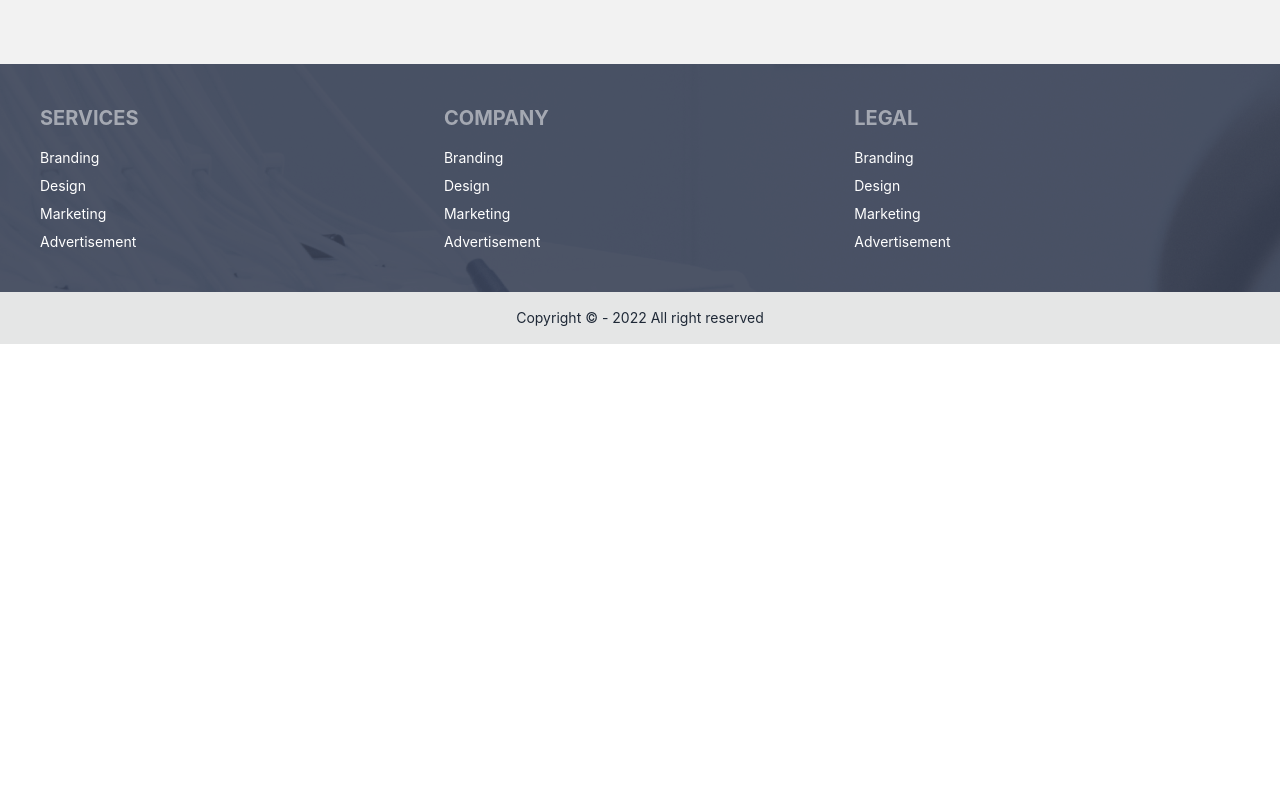
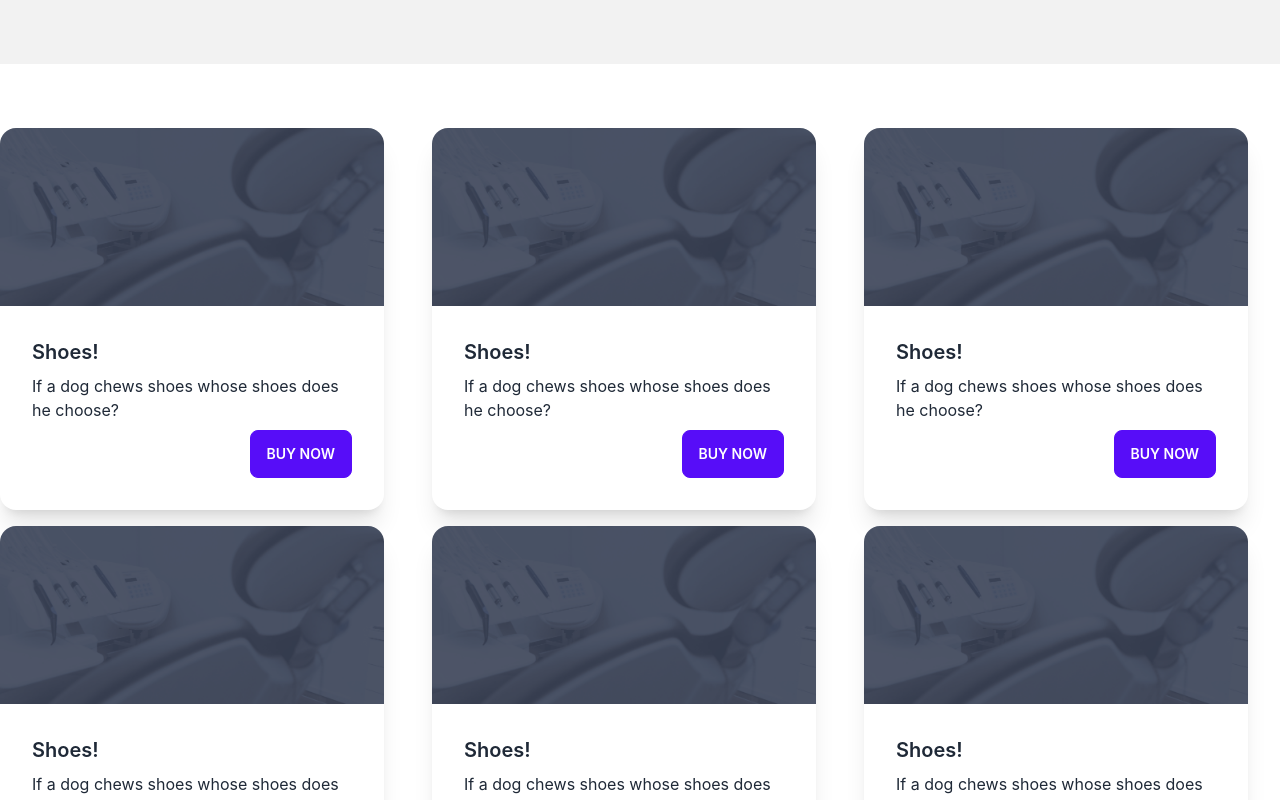
Before and after one commit to Toufiquer/assignment-12-client-my-repo, a React (Create React App) app: page / in a window 1280 px wide. Shown: the part 800-1600 px from the top of the page. Before the commit the page ends 1144 px from the top, so only its background shows below. Built offline with nearby package versions, Linux system fonts and the light colour scheme; no server answers.

Commit message:
404 home

```diff
--- /dev/null
+++ b/src/component/page/Home/Card.js
@@ -0,0 +1,22 @@
+import React from "react";
+
+const Card = ({ img }) => {
+    return (
+        <div>
+            <div class="card w-96 bg-base-100 shadow-xl">
+                <figure>
+                    <img src={img} alt="Shoes" />
+                </figure>
+                <div class="card-body">
+                    <h2 class="card-title">Shoes!</h2>
+                    <p>If a dog chews shoes whose shoes does he choose?</p>
+                    <div class="card-actions justify-end">
+                        <button class="btn btn-primary">Buy Now</button>
+                    </div>
+                </div>
+            </div>
+        </div>
+    );
+};
+
+export default Card;
--- /dev/null
+++ b/src/component/page/Home/CardsContainer.js
@@ -0,0 +1,17 @@
+import React from "react";
+import Card from "./Card";
+
+const CardsContainer = ({ img }) => {
+    return (
+        <div className="grid grid-cols-1 lg:grid-cols-3 gap-4 my-16">
+            <Card img={img} />
+            <Card img={img} />
+            <Card img={img} />
+            <Card img={img} />
+            <Card img={img} />
+            <Card img={img} />
+        </div>
+    );
+};
+
+export default CardsContainer;
--- a/src/component/page/Home/Home.js
+++ b/src/component/page/Home/Home.js
@@ -1,12 +1,14 @@
 import React from "react";
 import img from "../../../assets/images/img.png";
 import Footer from "../../Share/Footer";
+import CardsContainer from "./CardsContainer";
 import Hero from "./Hero";
 const Home = () => {
     return (
         <div className="">
             <div className="container mx-auto">
                 <Hero img={img} />
+                <CardsContainer img={img} />
             </div>
             <Footer img={img} />
         </div>
--- a/src/component/page/LogIn/LogIn.js
+++ b/src/component/page/LogIn/LogIn.js
@@ -45,6 +45,7 @@ const LogIn = () => {
     if (gLoading || loading) {
         return <Loading />;
     }
+
     // Error
     if (gError || error) {
         err = gError?.message || error?.message;
--- a/src/component/page/NothingFound/NothingFound.js
+++ b/src/component/page/NothingFound/NothingFound.js
@@ -4,16 +4,13 @@ import img from "../../../assets/images/bj.jpg";
 const NothingFound = () => {
     return (
         <div
-            style={{ background: `url(${img})` }}
+            style={{ backgroundImage: `url(${img})` }}
             className="
     flex
     items-center
     justify-center
     w-screen
     h-screen
-    bg-gradient-to-r
-    from-indigo-600
-    to-blue-400
   "
         >
             <div
```
